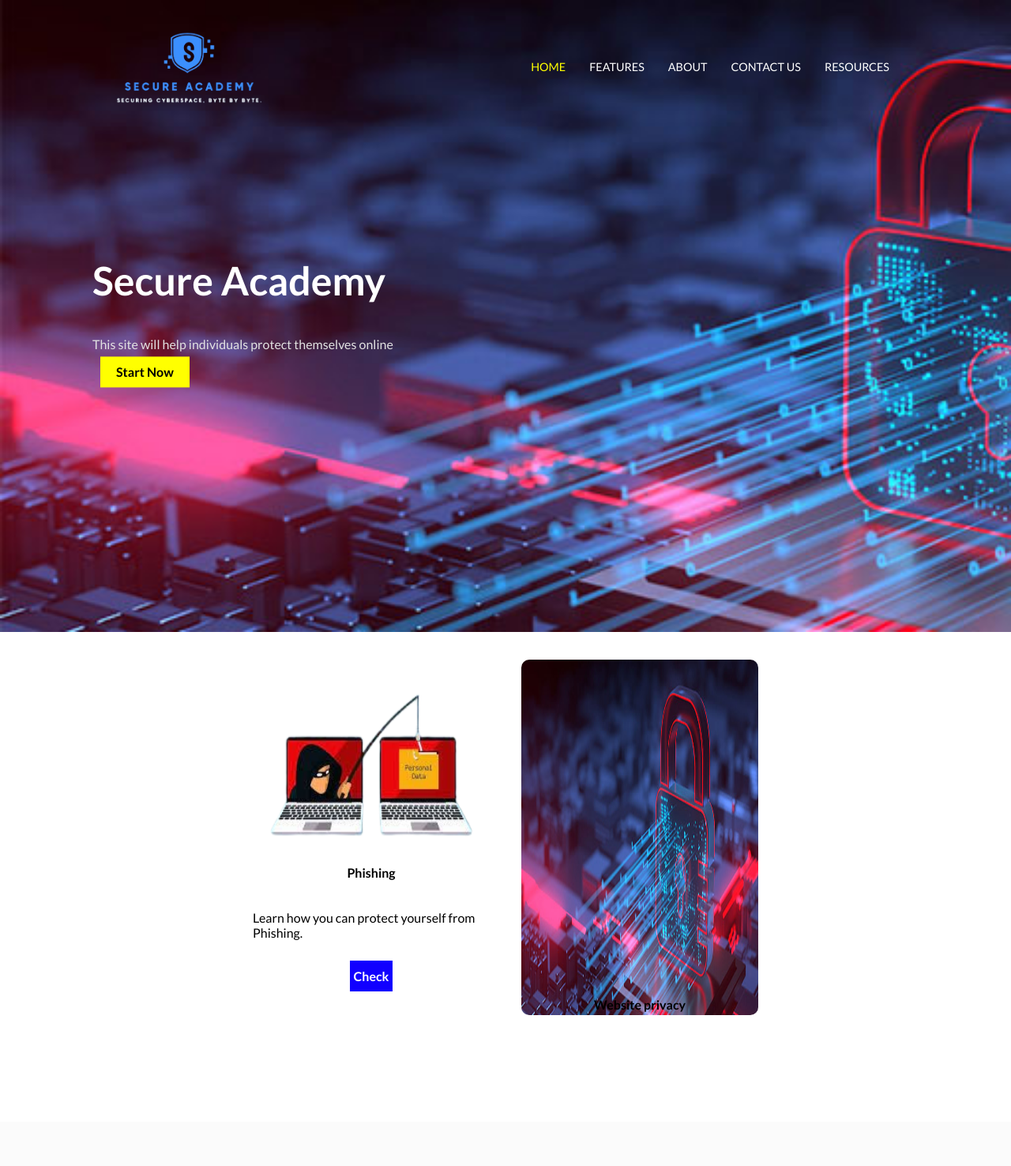
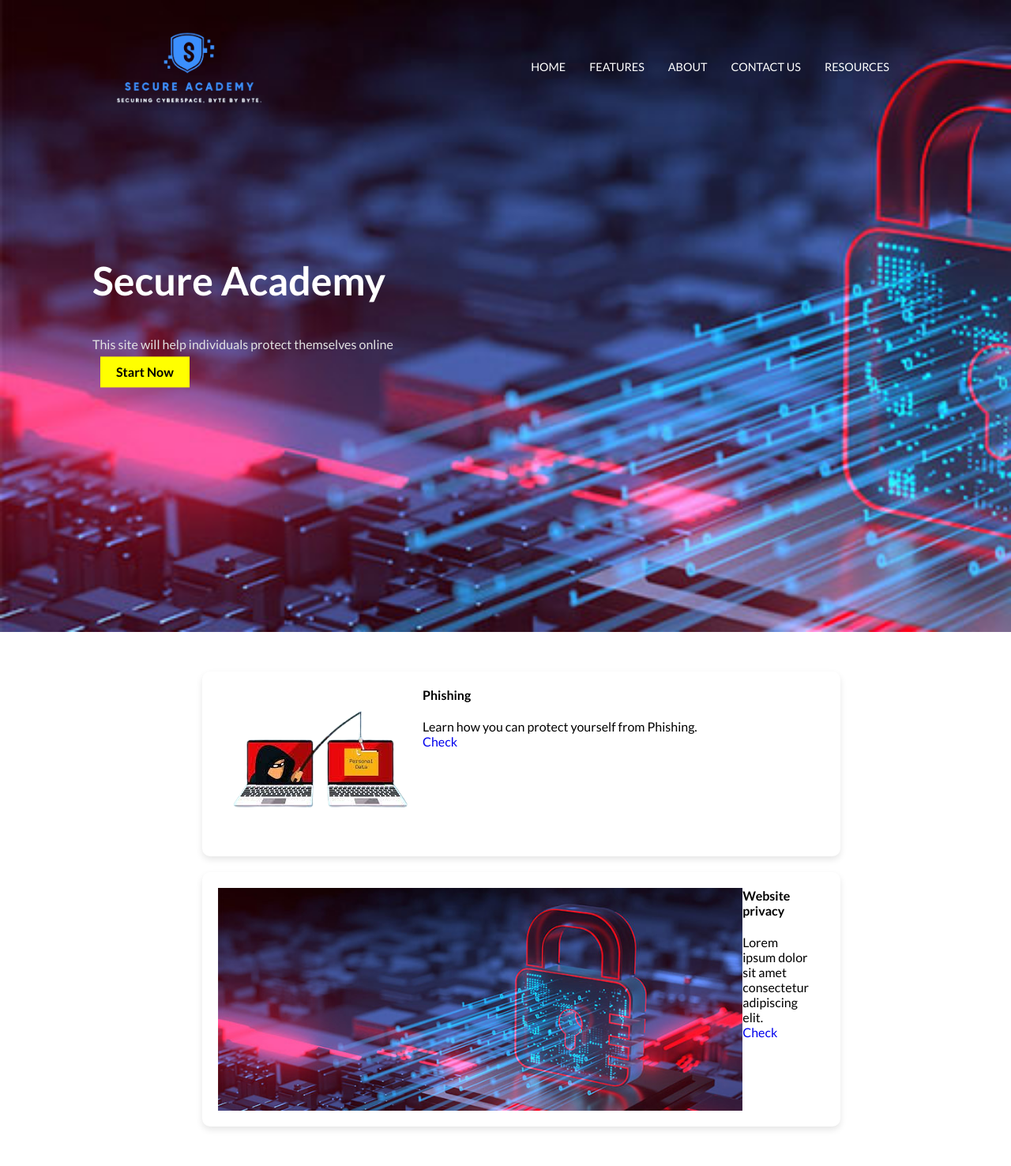
Before and after one commit to Rayalou/INFO4190_Proj, a PHP site: page /feature.php in a window 1280 px wide. Shown: the whole page at 79% size. Before the commit the page ends 1285 px from the top, so only its background shows below. Run offline with PHP 8.4, Linux system fonts and the light colour scheme.

Commit message:
Update stylesheet.css

```diff
--- a/Website/uploads/stylesheet.css
+++ b/Website/uploads/stylesheet.css
@@ -103,71 +101,147 @@ nav ul li a:hover {
   display: block;
 }
 
-/*End of the dropdown */
-
 .features {
 	background-color: white;
 	width: 100%;
-	height: 90vh;
+	height: auto;
 	box-sizing: border-box;
 	display: flex;
-	justify-content: center;
-	align-items: center;
-	flex-direction: column;
-	margin-top: -100px;
+	justify-content: space-around;
+	align-items: flex-start;
+	flex-wrap: wrap;
+	padding: 50px 0;
 }
 
 .features-container {
+    display: flex;
+    flex-direction: column;
+    align-items: flex-start;
+    gap: 20px;
+    width: 60%;
+}
+
+.feature-box {
+    display: flex;
+    align-items: flex-start;
+    width: 100%;
+    background: transparent;
+    padding: 20px;
+    box-shadow: 0 4px 8px rgba(0, 0, 0, 0.1);
+    border-radius: 10px;
+    position: relative;
+    cursor: pointer;
+}
+
+.feature-box .f-text {
+    flex: 1;
+    padding-right: 20px;
+    color: black;
+}
+
+.feature-box .f-text h4 {
+    margin-top: 0;
+}
+
+.feature-box .f-text p {
+    margin: 10px 0 0;
+}
+
+.image-container {
+    width: 30%;
     display: flex;
     justify-content: center;
     align-items: center;
 }
 
-.feature-box {
-	background: transparent;
-	width: 300px;
-	height: 450px;
-	margin: 20px;
+.feature-image {
+    max-width: 100%;
+    height: auto;
     border-radius: 10px;
-	overflow: hidden;
-	position: relative;
-	box-shadow: yellow;
+    transition: opacity 0.6s ease-in-out;
 }
 
-.f-img img{
+.info-box {
     width: 100%;
-	height: 63%;
+    padding: 60px; /* Increase padding to make the box bigger */
+    box-sizing: border-box;
+    background-color: #DAE742; /* Adjust background color as needed */
+    margin-top: 10px; /* Adjust the top margin as needed */
 }
 
-.f-text {
-	width: 100%;
-	height: 30%;
+.box-content {
     display: flex;
-	justify-content: center;
-	align-items: center;
-	flex-direction: column;
-	color: black;
+    justify-content: space-between;
+    flex-wrap: wrap;
 }
 
-.f-text h4 {
-	margin-top: -12px;
+.box-content p {
+    flex: 1;
+    text-align: center;
+    margin: 30px; /* Increase margin to add more space around paragraphs */
+    min-width: 250px; /* Minimum width for responsiveness */
+    font-size: 1.4em; /* Increase font size for better readability */
+    box-sizing: border-box;
 }
 
-.f-text a {
-		color: white;
-		background-color: rgb(17,0,255);
+/* Style for the reviews section */
+
+.reviews {
+    width: 100%;
+    padding: 60px;
     box-sizing: border-box;
-		padding: 10px 5px;
-		margin: 10px 5px;
-		font-weight: bold;
+    background-color: #f8f9fa;
+    margin-top: 20px;
 }
 
-.f-text a:hover {
-	color: yellow;
+.reviews-container {
+    max-width: 1200px;
+    margin: 0 auto;
+    text-align: center;
 }
 
-.active {
-	color: yellow;
+.reviews h2 {
+    font-size: 2em;
+    margin-bottom: 20px;
+}
+
+.reviews-content {
+    position: relative;
+    height: 150px; /* Adjust based on your content */
+    overflow: hidden;
+}
+
+.review-content {
+    display: none;
+    background-color: #ffffff;
+    padding: 20px;
+    box-shadow: 0 0 10px rgba(0, 0, 0, 0.1);
+    border-radius: 10px;
+    text-align: left;
+}
+
+.review-content.active {
+    display: block;
+}
+
+.dots-container {
+    text-align: center;
+    margin-top: 20px;
+}
+
+.dot {
+    height: 10px;
+    width: 10px;
+    margin: 0 5px;
+    background-color: #bbb;
+    border-radius: 50%;
+    display: inline-block;
+    cursor: pointer;
+    transition: background-color 0.3s;
+}
+
+.dot.active {
+    background-color: #717171;
 }
 
 .main-part {
```
Also changed, not shown: other parts of Website/uploads/stylesheet.css (+19 -8 lines). Lines whose indentation alone changed are shown as unchanged.
